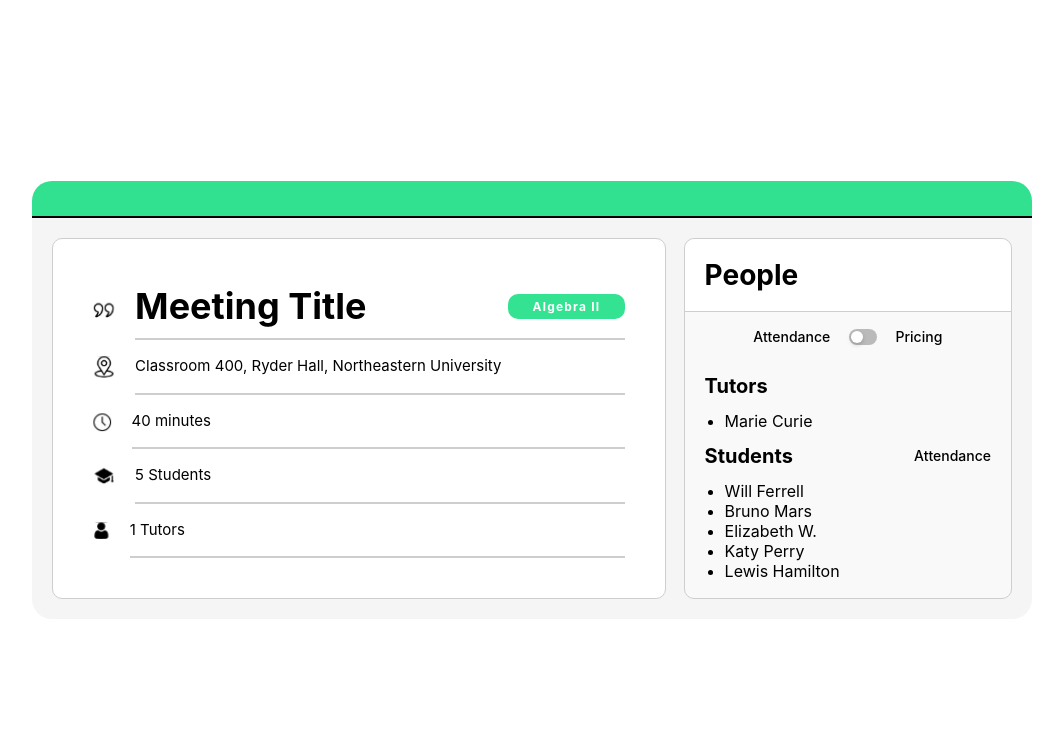
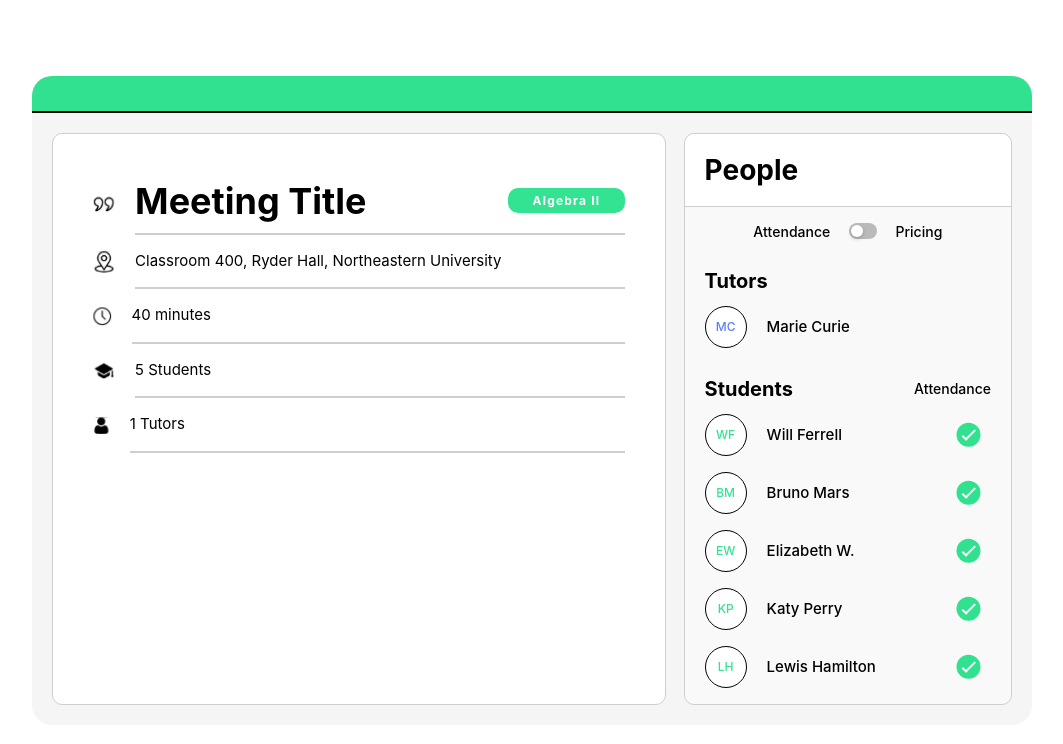
Before and after one commit to dennis-bg/tadpoleInterviewTest, a React (Create React App) app: page / in a window 1280 px wide. Shown: the top 744 px of the page, without its empty margins (108-1171 px from the left). Built offline with nearby package versions, Linux system fonts and the light colour scheme.

Commit message:
attendee display

```diff
--- /dev/null
+++ b/src/components/MeetingParticipants/Attendee/index.tsx
@@ -0,0 +1,51 @@
+import React from "react";
+import { IAttendee } from "../../../types/types";
+import { InitialIcon } from "../../common/InitialIcon";
+import styles from './styles.module.css'
+import { AttendenceSVG } from "../../../svgs/attendence";
+
+export enum Attendee {
+    Student,
+    Tutor
+}
+
+interface AttendeeProps {
+    showRate: boolean;
+    type: Attendee
+}
+
+export const AttendeeItem: React.FC<IAttendee & AttendeeProps> = ({
+    name,
+    rate,
+    showRate,
+    type
+}) => {
+
+    const names = name.split(' ');
+
+    const attendanceRateDisplay = () => {
+        if(showRate) {
+            return <span>$ {rate} /hr</span>;
+        } else {
+            if(type === Attendee.Student){
+                return <AttendenceSVG/>
+            } else {
+                return null;
+            }
+        }
+    }
+
+    return (
+        <div className={styles.tutor}>
+            <InitialIcon
+                first={names[0].charAt(0)}
+                last={names[names.length-1].charAt(0)}
+                type={type}
+            />
+            <div className={styles.details}>
+                <p>{name}</p>
+                {attendanceRateDisplay()}
+            </div>
+        </div>
+    )
+}
--- /dev/null
+++ b/src/components/MeetingParticipants/Attendee/styles.module.css
@@ -0,0 +1,29 @@
+.tutor {
+    display: flex;
+    flex-direction: row;
+    align-items: center;
+}
+
+.details {
+    margin-left: 20px;
+    display: flex;
+    flex-direction: row;
+    justify-content: space-between;
+    align-items: center;
+    width: 70%;
+}
+
+.details p {
+    font: 'FuturaPT';
+    font-weight: 450;
+    font-size: 15px;
+    line-height: 20px;
+    margin-top: 0;
+    margin-bottom: 0;
+}
+
+.details span {
+    font: 'FuturaPT';
+    font-size: 12px;
+    font-weight: 450;
+}
--- a/src/components/MeetingParticipants/index.tsx
+++ b/src/components/MeetingParticipants/index.tsx
@@ -2,6 +2,7 @@ import React, { useState } from "react";
 import styles from './styles.module.css'
 import { Attendeees } from "../../types/types";
 import { Switch } from "antd";
+import { AttendeeItem, Attendee } from "./Attendee";
 
 enum View {
     Attendance,
@@ -42,14 +43,32 @@ export const MeetingParticipants: React.FC<Attendeees> = ({
                     {view === View.Pricing && <p>Recieving</p>}
                 </div>
                 <ul>
-                    {tutors.map(tutor => <li>{tutor.name}</li>)}
+                    {tutors.map(tutor =>
+                        <li key={tutor.name}>
+                            <AttendeeItem
+                                name={tutor.name}
+                                rate={tutor.rate}
+                                showRate={view === View.Pricing}
+                                type={Attendee.Tutor}
+                            />
+                        </li>
+                    )}
                 </ul>
                 <div className={styles.subTitle}>
                     <h2>Students</h2>
                     <p>{view === View.Attendance ? 'Attendance' : 'Paying'}</p>
                 </div>
                 <ul>
-                    {students.map(student => <li>{student.name}</li>)}
+                    {students.map(student =>
+                        <li key={student.name}>
+                            <AttendeeItem
+                                name={student.name}
+                                rate={student.rate}
+                                showRate={view === View.Pricing}
+                                type={Attendee.Student}
+                            />
+                        </li>
+                    )}
                 </ul>
             </div>
         </div>
--- a/src/components/MeetingParticipants/styles.module.css
+++ b/src/components/MeetingParticipants/styles.module.css
@@ -22,6 +22,17 @@
 
 .body {
     background-color: #F9F9F9;
+    border-radius: 10px;
+}
+
+.body ul {
+    margin: 0;
+    padding-left: 20px;
+}
+
+.body li {
+    list-style: none;
+    padding-bottom: 1em;
 }
 
 .switchSection {
@@ -58,7 +69,3 @@
     line-height: 21px;
     letter-spacing: -2.2%;
 }
-
-.body ul {
-    margin: 0;
-}
--- a/src/components/common/InitialIcon/index.tsx
+++ b/src/components/common/InitialIcon/index.tsx
@@ -1,15 +1,16 @@
 import React from "react";
 import styles from './styles.module.css'
+import { Attendee } from "../../MeetingParticipants/Attendee";
 
-export enum Participant {
-    Student,
-    Tutor
-}
+// export enum Participant {
+//     Student,
+//     Tutor
+// }
 
 interface InitialIconProps {
     first: string;
     last: string;
-    type: Participant
+    type: Attendee
 }
 
 export const InitialIcon: React.FC<InitialIconProps> = ({
@@ -19,7 +20,7 @@ export const InitialIcon: React.FC<InitialIconProps> = ({
  }) => {
     return (
         <div className={styles.circle}>
-            <p className={type === Participant.Student ? styles.student : styles.tutor}>{first}{last}</p>
+            <p className={type === Attendee.Student ? styles.student : styles.tutor}>{first}{last}</p>
         </div>
     )
 }
--- a/src/fixtures/meetingDetails.json
+++ b/src/fixtures/meetingDetails.json
@@ -20,27 +20,27 @@
             {
                 "name": "Will Ferrell",
                 "attendance": true,
-                "paying": 45
+                "rate": 45
             },
             {
                 "name": "Bruno Mars",
                 "attendance": true,
-                "paying": 25
+                "rate": 25
             },
             {
                 "name": "Elizabeth W.",
                 "attendance": true,
-                "paying": 15
+                "rate": 15
             },
             {
                 "name": "Katy Perry",
                 "attendance": true,
-                "paying": 45
+                "rate": 45
             },
             {
                 "name": "Lewis Hamilton",
                 "attendance": true,
-                "paying": 45
+                "rate": 45
             }
         ]
     }
--- /dev/null
+++ b/src/svgs/attendence.tsx
@@ -0,0 +1,8 @@
+import React from "react";
+
+export const AttendenceSVG = () =>
+    <svg width="25" height="25" viewBox="0 0 25 25" fill="none" xmlns="http://www.w3.org/2000/svg">
+<circle cx="12.5" cy="12.6914" r="12" fill="#31E190"/>
+<line x1="6.30907" y1="13.7373" x2="10.7709" y2="17.9682" stroke="#F9F9F9" strokeWidth="2.04255"/>
+<line x1="9.47991" y1="17.8413" x2="19.182" y2="8.1392" stroke="#F9F9F9" strokeWidth="2.04255"/>
+</svg>
```
Also changed, not shown: src/types/types.ts (+6 -7 lines).
